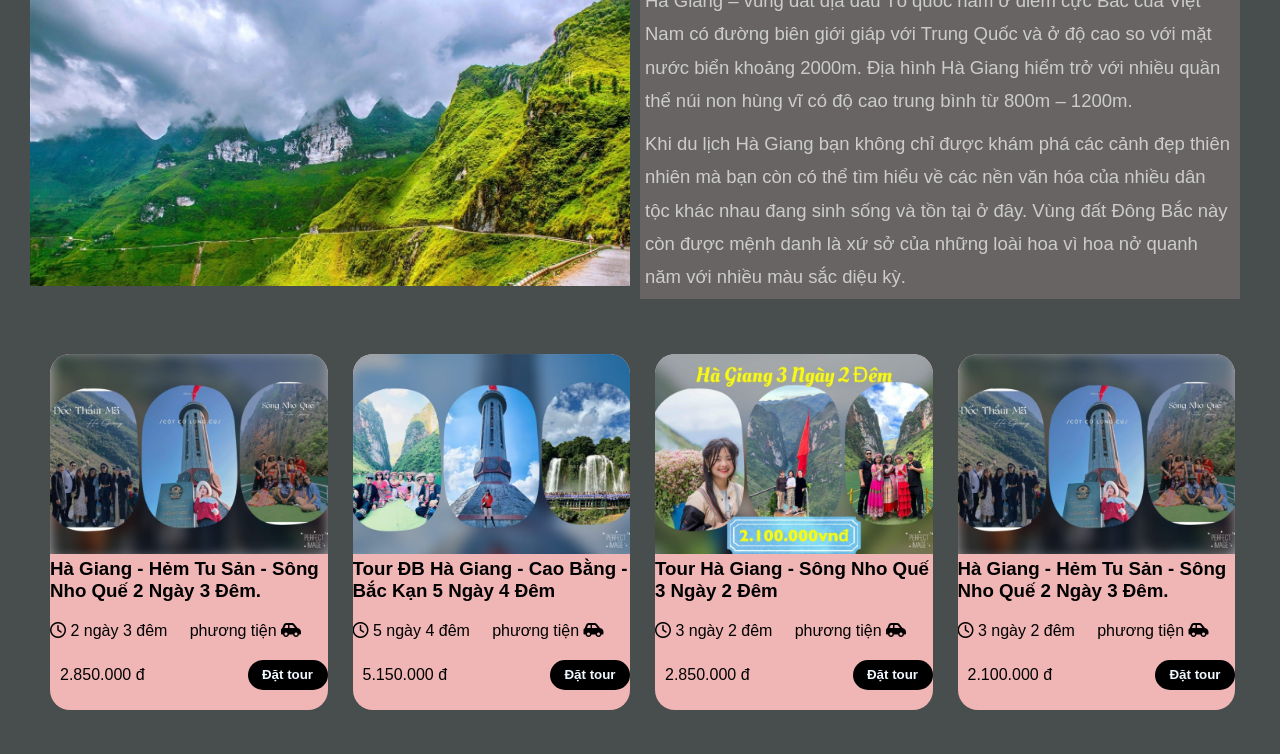
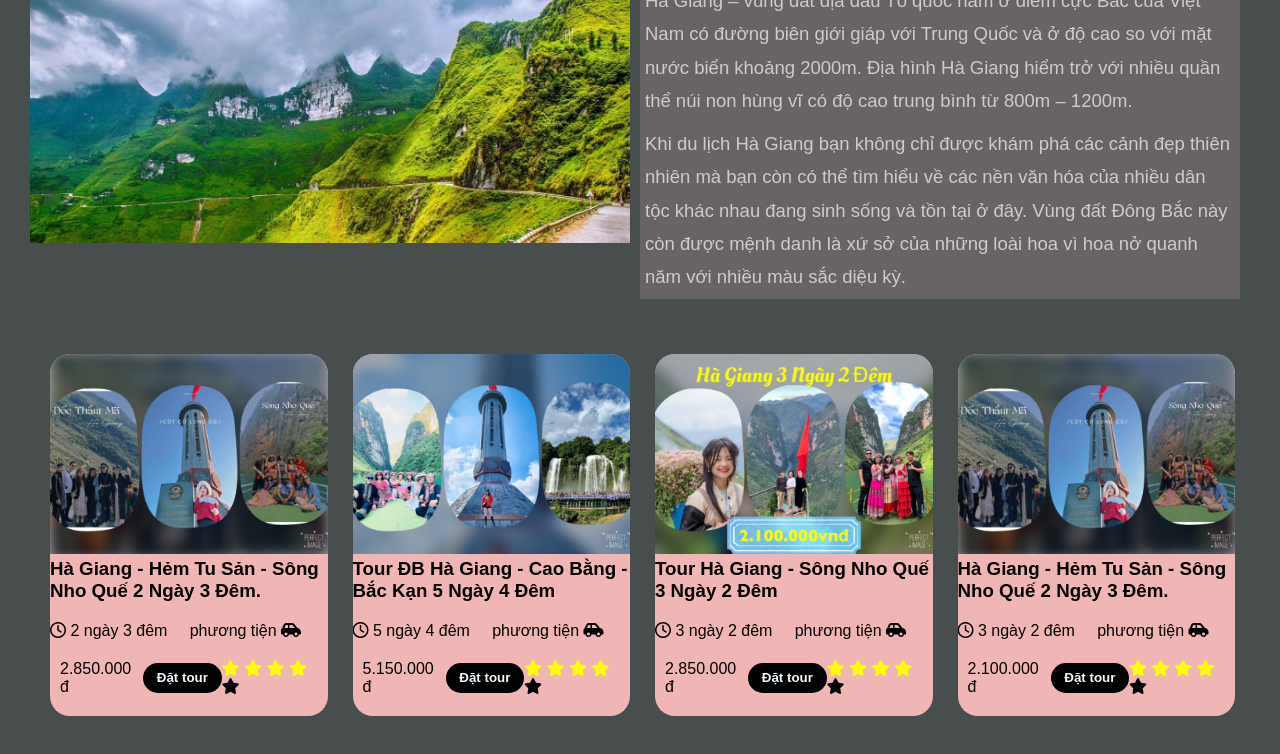
Before and after one commit to MinhAnhT/baitap2, a plain HTML site: page new1.html in a window 1280 px wide. Shown: the part 1034-1788 px from the top of the page. Drawn offline with Linux system fonts and the light colour scheme.

Commit message:
Add files via upload

```diff
--- a/new1.html
+++ b/new1.html
@@ -3,7 +3,7 @@
 <head>
     <meta charset="UTF-8">
     <meta name="viewport" content="width=device-width, initial-scale=1.0">
-    <title>Document</title>
+    <title>Du lịch Hà Giang</title>
     <link rel="stylesheet" href="new1.css" >
     <script src="https://kit.fontawesome.com/1935b0d3df.js" crossorigin="anonymous"></script>
 </head>
@@ -24,7 +24,6 @@
                 <li><a href="#">Đăng nhập</a></li>
             </ul>
         </nav>
-
         </header>
         <div class="banner">
             <div class="box-left">
@@ -45,12 +44,12 @@
         <section>
 
         <div class="box2">
-            <h3>Du lịch Hà Giang</h3>
             <div class="text">
                 <div class="img">
                     <img src="assets/n.jpg" alt="" >
                 </div>
                 <div class="text-content">
+                    <h3>Du lịch Hà Giang</h3>
                     <p>Hà Giang – vùng đất địa đầu Tổ quốc nằm ở điểm cực Bắc của Việt Nam có đường biên giới giáp với Trung Quốc và ở độ cao so với mặt nước biển khoảng 2000m. Địa hình Hà Giang hiểm trở với nhiều quần thể núi non hùng vĩ có độ cao trung bình từ 800m – 1200m.</p>
                     <p>Khi du lịch Hà Giang bạn không chỉ được khám phá các cảnh đẹp thiên nhiên mà bạn còn có thể tìm hiểu về các nền văn hóa của nhiều dân tộc khác nhau đang sinh sống và tồn tại ở đây. Vùng đất Đông Bắc này còn được mệnh danh là xứ sở của những loài hoa vì hoa nở quanh năm với nhiều màu sắc diệu kỳ.</p>
                 </div>
@@ -70,6 +69,11 @@
                 <div class="foot">
                     <span>2.850.000 đ</span>
                     <button>Đặt tour</button>
+                    <p><i class="fa-solid fa-star" style="color: yellow;"></i>
+                        <i class="fa-solid fa-star" style="color: yellow;"></i>
+                        <i class="fa-solid fa-star" style="color: yellow;"></i>
+                        <i class="fa-solid fa-star" style="color: yellow;"></i>
+                        <i class="fa-solid fa-star"></i></p>
                 </div>
             </div>
             <div class="card">
@@ -81,6 +85,11 @@
                 <div class="foot">
                     <span>5.150.000 đ</span>
                     <button>Đặt tour</button>
+                    <p><i class="fa-solid fa-star" style="color: yellow;"></i>
+                        <i class="fa-solid fa-star" style="color: yellow;"></i>
+                        <i class="fa-solid fa-star" style="color: yellow;"></i>
+                        <i class="fa-solid fa-star" style="color: yellow;"></i>
+                        <i class="fa-solid fa-star"></i></p>
                 </div>
             </div>
             <div class="card">
@@ -92,6 +101,11 @@
                 <div class="foot">
                     <span>2.850.000 đ</span>
                     <button>Đặt tour</button>
+                    <p><i class="fa-solid fa-star" style="color: yellow;"></i>
+                        <i class="fa-solid fa-star" style="color: yellow;"></i>
+                        <i class="fa-solid fa-star" style="color: yellow;"></i>
+                        <i class="fa-solid fa-star" style="color: yellow;"></i>
+                        <i class="fa-solid fa-star"></i></p>
                 </div>
             </div>
             <div class="card">
@@ -103,6 +117,11 @@
                 <div class="foot">
                     <span>2.100.000 đ</span>
                     <button>Đặt tour</button>
+                    <p><i class="fa-solid fa-star" style="color: yellow;"></i>
+                        <i class="fa-solid fa-star" style="color: yellow;"></i>
+                        <i class="fa-solid fa-star" style="color: yellow;"></i>
+                        <i class="fa-solid fa-star" style="color: yellow;"></i>
+                        <i class="fa-solid fa-star"></i></p>
                 </div>
             </div>
         </div>
```
